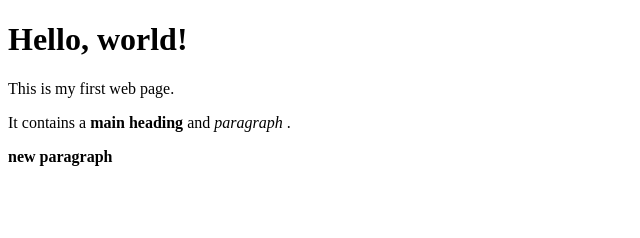
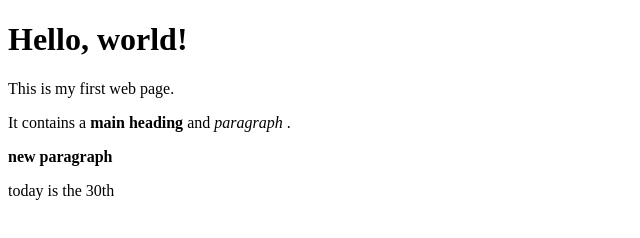
Before and after one commit to sandeshShahapur/workshop, a plain HTML site: page index.html in a window 1280 px wide. Shown: the whole page, without its empty margins (0-640 px from the left). Drawn offline with Linux system fonts and the light colour scheme.

Commit message:
added date

```diff
--- a/index.html
+++ b/index.html
@@ -11,5 +11,7 @@
         </p>
 
         <p> <b>new paragraph</b> </p>
+
+        <p> today is the 30th</p>
     </body>
 </html>
```
